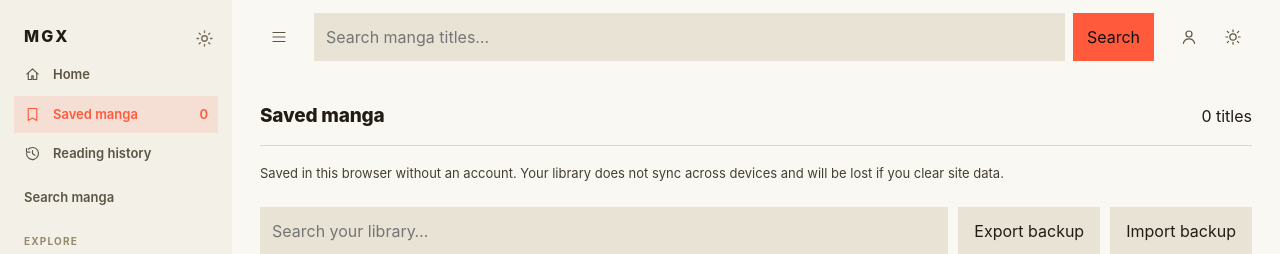
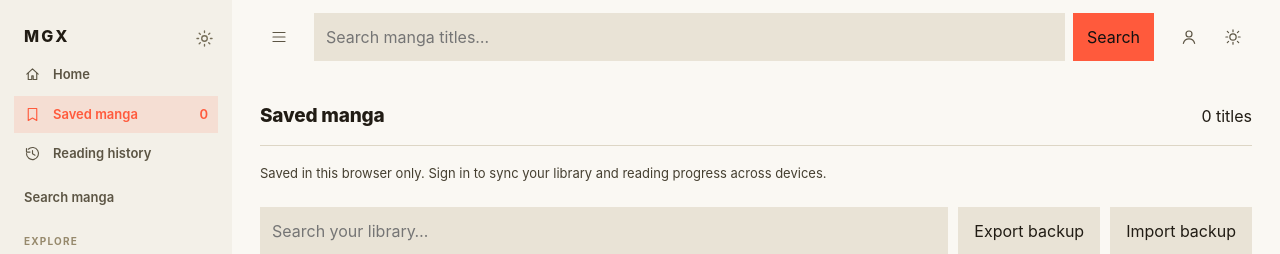
Before and after one commit to nguyenduyhung3624/MGX, a React (Vite) app: page /library in a window 1280 px wide. Shown: the top 254 px of the page. Built offline with nearby package versions, Linux system fonts and the light colour scheme; no server answers.

Commit message:
feat: show cloud library status

```diff
--- a/src/pages/Library.tsx
+++ b/src/pages/Library.tsx
@@ -3,9 +3,11 @@ import { Link } from 'react-router-dom'
 import SaveButton from '../components/manga/SaveButton'
 import { useLocalLibrary } from '../hooks/useLocalLibrary'
 import { importLibrary, maxBackupBytes, readLibrary } from '../services/localLibrary'
+import { useAuth } from '../hooks/useAuth'
 
 export default function Library() {
   const library = useLocalLibrary()
+  const { user } = useAuth()
   const [filter, setFilter] = useState('')
   const [message, setMessage] = useState('')
   const [error, setError] = useState('')
@@ -28,7 +30,7 @@ export default function Library() {
 
   return <section className="saved-library">
     <div className="content-head"><h1>Saved manga</h1><span>{library.saved.length} {library.saved.length === 1 ? 'title' : 'titles'}</span></div>
-    <p className="library-note">Saved in this browser without an account. Your library does not sync across devices and will be lost if you clear site data.</p>
+    <p className="library-note">{user ? `Signed in as ${user.displayName}. Saved manga and reading progress sync with your MGX account.` : 'Saved in this browser only. Sign in to sync your library and reading progress across devices.'}</p>
     <div className="library-toolbar">
       <input type="search" aria-label="Search saved manga" placeholder="Search your library…" value={filter} onChange={event => setFilter(event.target.value)} />
       <button onClick={exportBackup} disabled={Boolean(library.error)}>Export backup</button>
```
